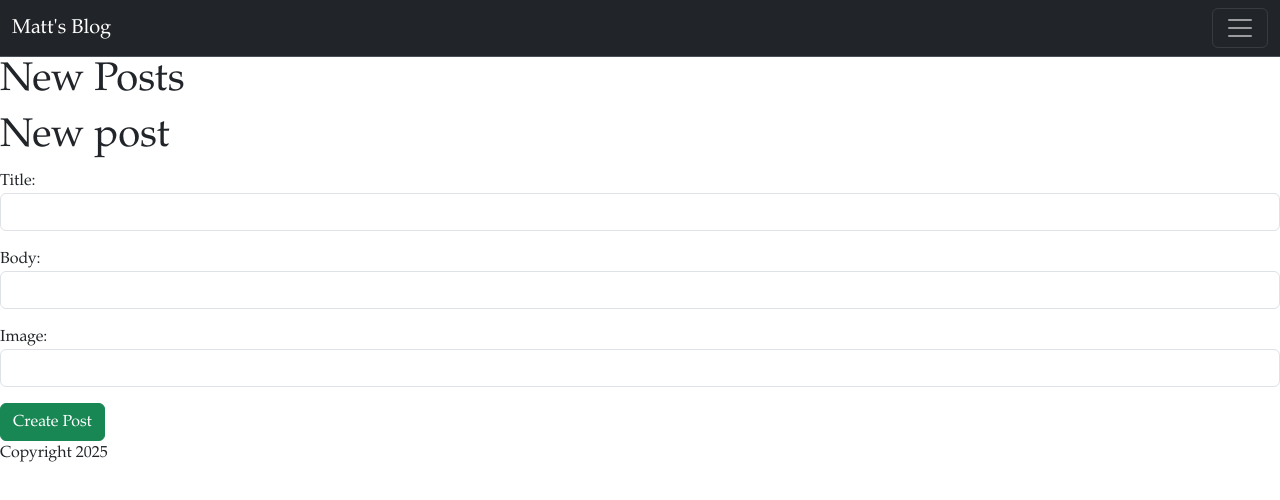
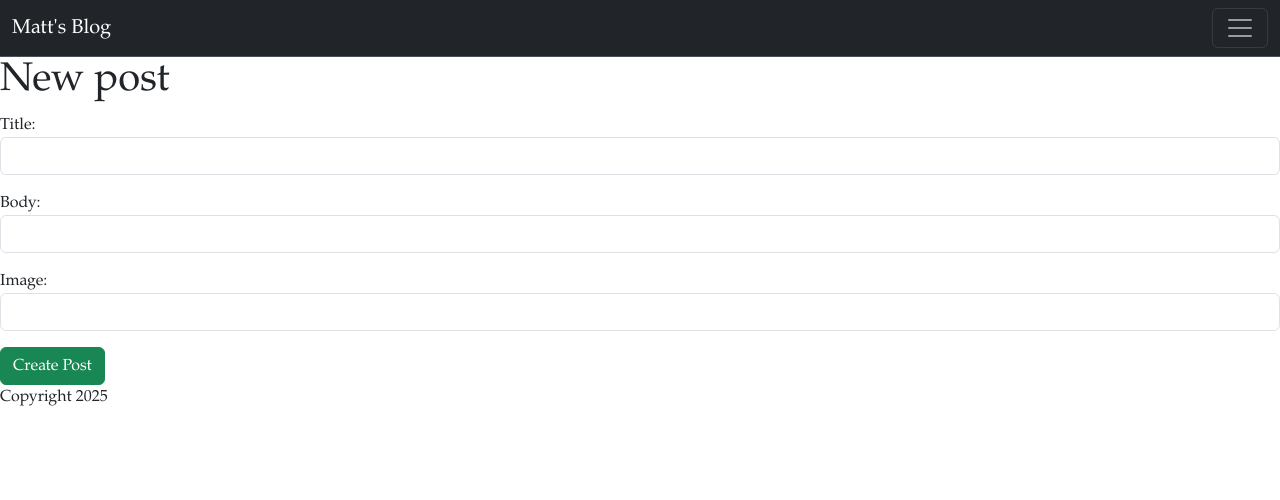
Before and after one commit to mchip48/blog-frontend, a React (Vite) app: page /posts/new in a window 1280 px wide. Shown: the top 500 px of the page. Built offline with nearby package versions, Linux system fonts and the light colour scheme.

Commit message:
Fixed small bug - deleted an extra New Posts textbox from PostsIndexPage and changed all recipes tag to be all posts tag

```diff
--- a/src/PostsIndexPage.jsx
+++ b/src/PostsIndexPage.jsx
@@ -48,7 +48,7 @@ export function PostsIndexPage() {
           value={selectedTag}
           onChange={handleFilterChange}
         >
-          <option value="">All Recipes</option>
+          <option value="">All Posts</option>
           {allTags.map((tag) => (
             <option key={tag.id} value={tag.name}>
               {tag.name}
--- a/src/PostsNewPage.jsx
+++ b/src/PostsNewPage.jsx
@@ -14,7 +14,6 @@ export function PostsNewPage() {
 
   return (
     <div>
-      <h1>New Posts</h1>
       <PostsNew onCreate={handleCreate} />
     </div>
   );
```
